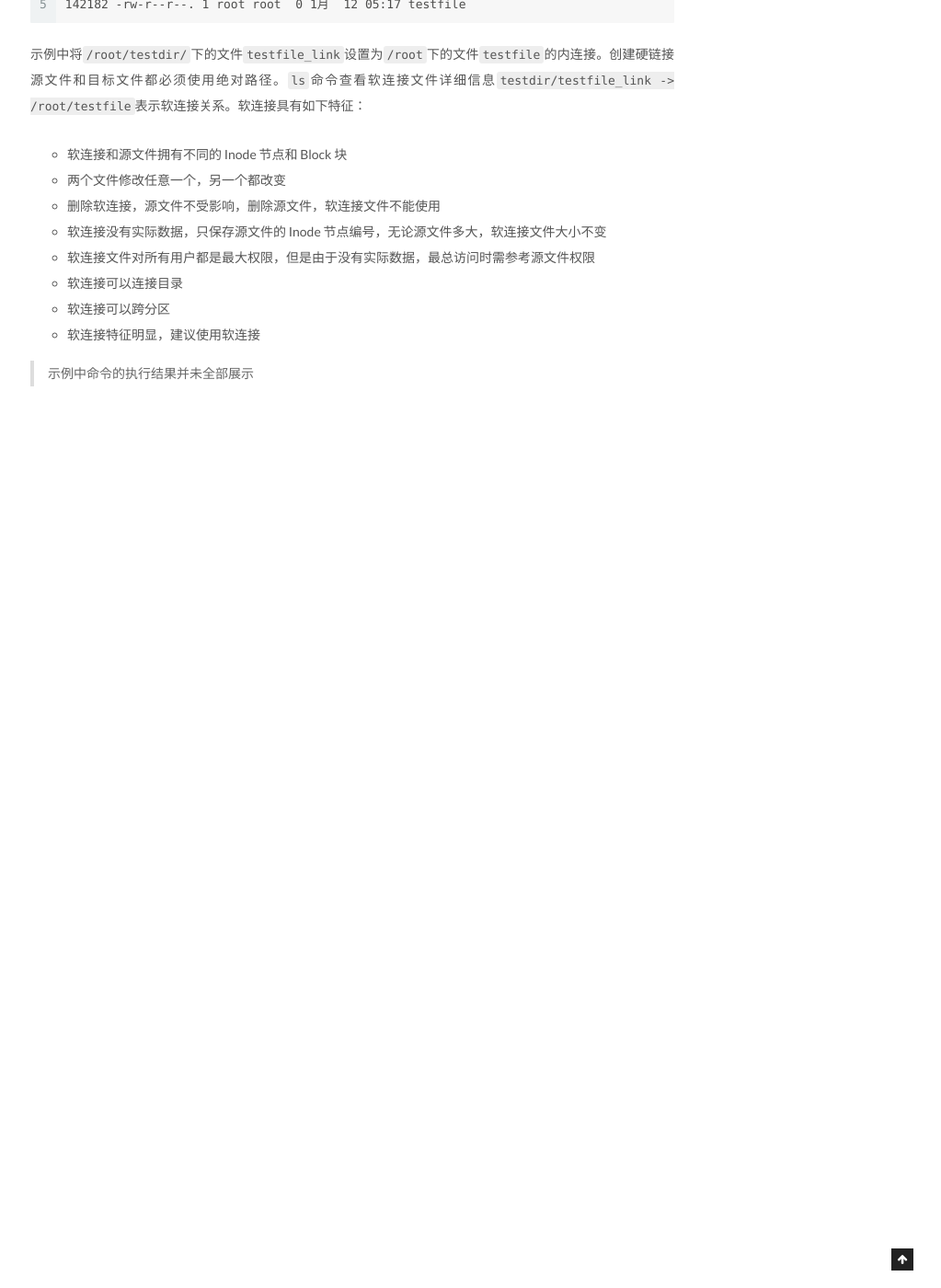
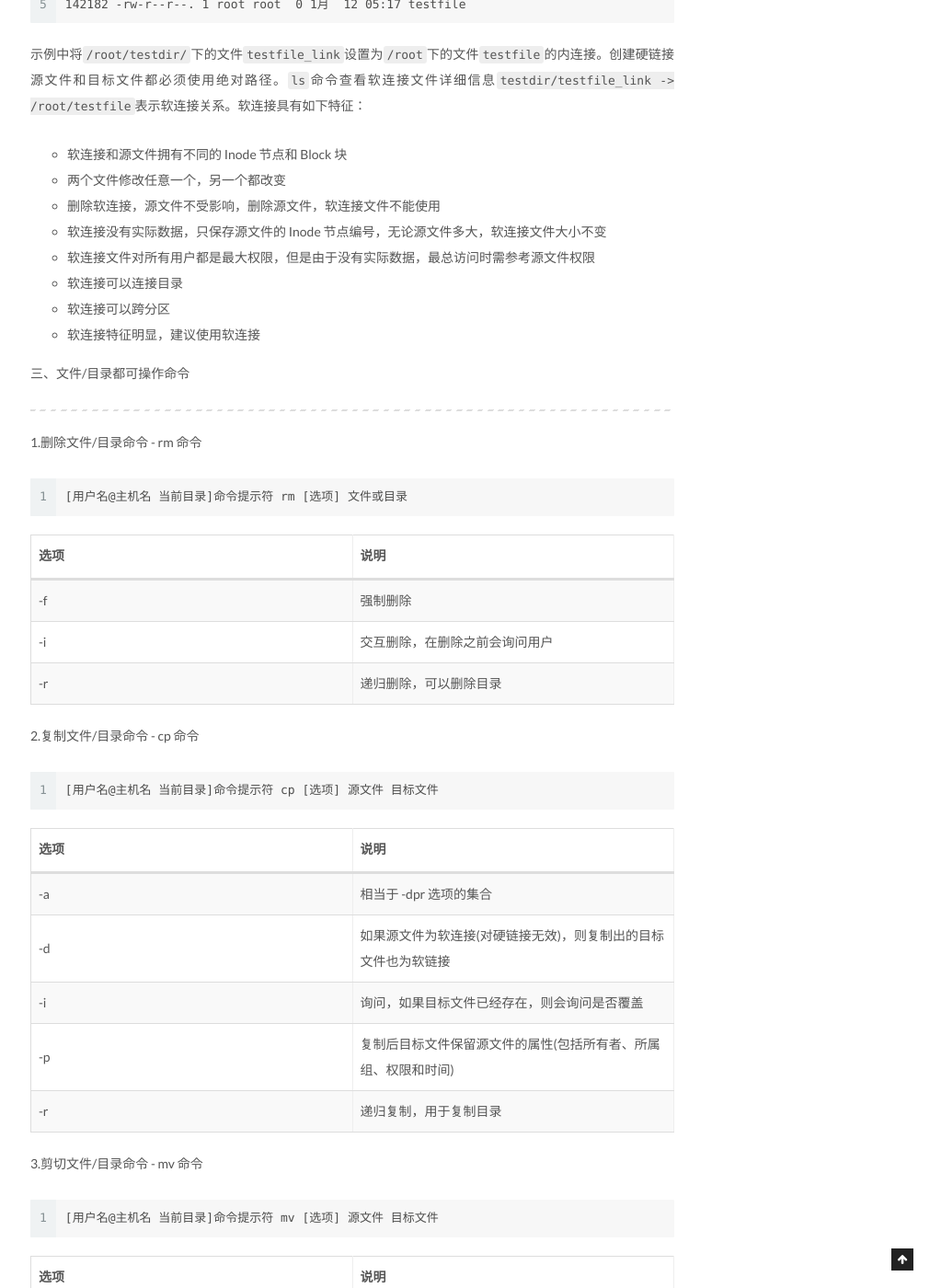
Before and after one commit to chuyibo/chuyibo.github.io, a Jekyll site: the page built from _posts/2021-01-07-Linux 基础命令(二).md, in a window 1280 px wide and 1400 px high, scrolled down 6150 px. Shown: the whole window at 92% size, without its empty margins (257-1280 px from the left). Built offline with Jekyll 4.4.1, drawn with Linux system fonts in a browser that asks for light colours; before the commit the page ends 6780 px from its top, so only the background shows below that; some of the changed text lies outside the part shown.

Commit message:
2021/01/12

````diff
--- a/_posts/2021-01-07-Linux 基础命令(二).md
+++ b/_posts/2021-01-07-Linux 基础命令(二).md
@@ -251,6 +251,46 @@ Linux 系统将硬盘的一个分区分为 Inode 区和 Block 区两部分。每
 - 软连接可以跨分区
 - 软连接特征明显，建议使用软连接
 
+三、文件/目录都可操作命令
 
+----
+
+1.删除文件/目录命令 - rm 命令
+
+```
+[用户名@主机名 当前目录]命令提示符 rm [选项] 文件或目录
+```
+
+| 选项 | 说明                           |
+| ---- | ------------------------------ |
+| -f   | 强制删除                       |
+| -i   | 交互删除，在删除之前会询问用户 |
+| -r   | 递归删除，可以删除目录         |
+
+2.复制文件/目录命令 - cp 命令
+
+```
+[用户名@主机名 当前目录]命令提示符 cp [选项] 源文件 目标文件
+```
+
+| 选项 | 说明                                                         |
+| ---- | ------------------------------------------------------------ |
+| -a   | 相当于 -dpr 选项的集合                                       |
+| -d   | 如果源文件为软连接(对硬链接无效)，则复制出的目标文件也为软链接 |
+| -i   | 询问，如果目标文件已经存在，则会询问是否覆盖                 |
+| -p   | 复制后目标文件保留源文件的属性(包括所有者、所属组、权限和时间) |
+| -r   | 递归复制，用于复制目录                                       |
+
+3.剪切文件/目录命令 - mv 命令
+
+```
+[用户名@主机名 当前目录]命令提示符 mv [选项] 源文件 目标文件
+```
+
+| 选项 | 说明                                                         |
+| ---- | ------------------------------------------------------------ |
+| -f   | 强制覆盖，如果目标文件已经存在，则不询问，直接强制覆盖       |
+| -i   | 交互移动，如果目标文件已经存在，则询问用户是否覆盖(默认选项) |
+| -v   | 显示详细信息                                                 |
 
 > 示例中命令的执行结果并未全部展示
````
